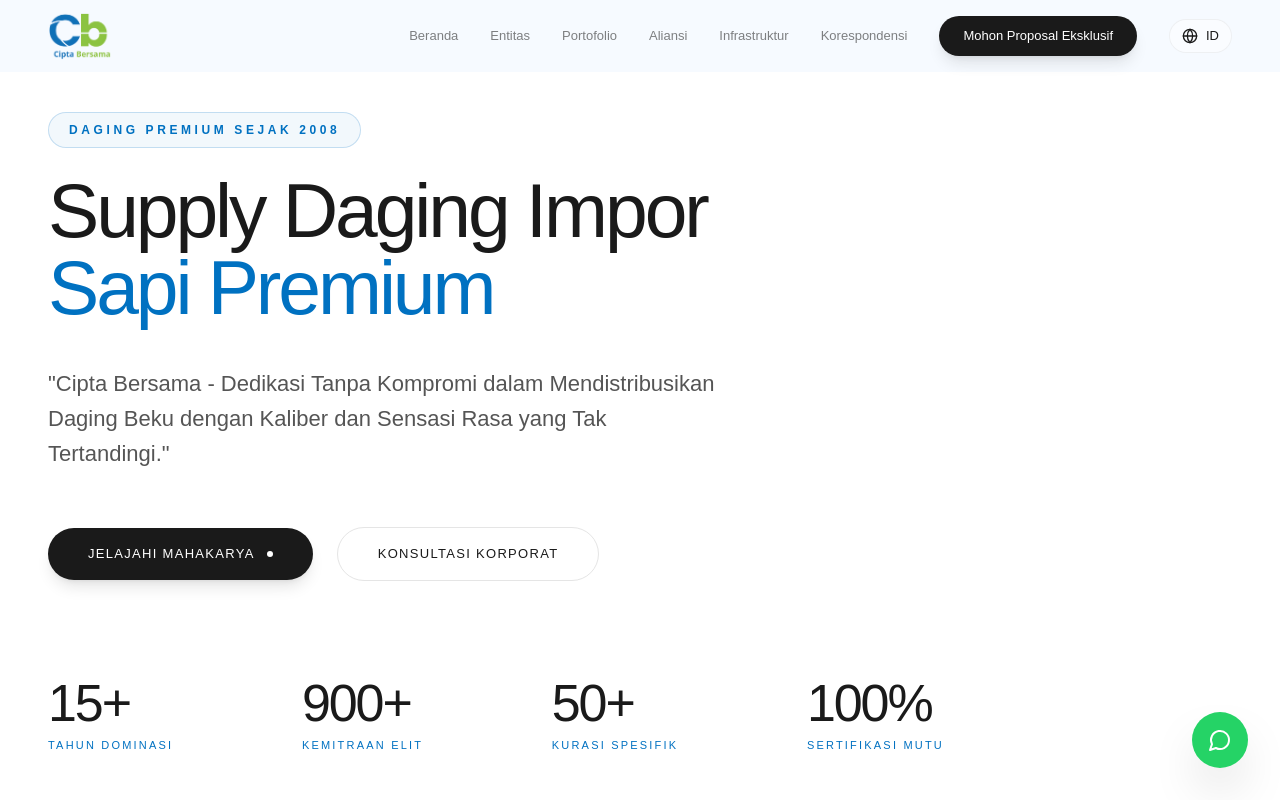
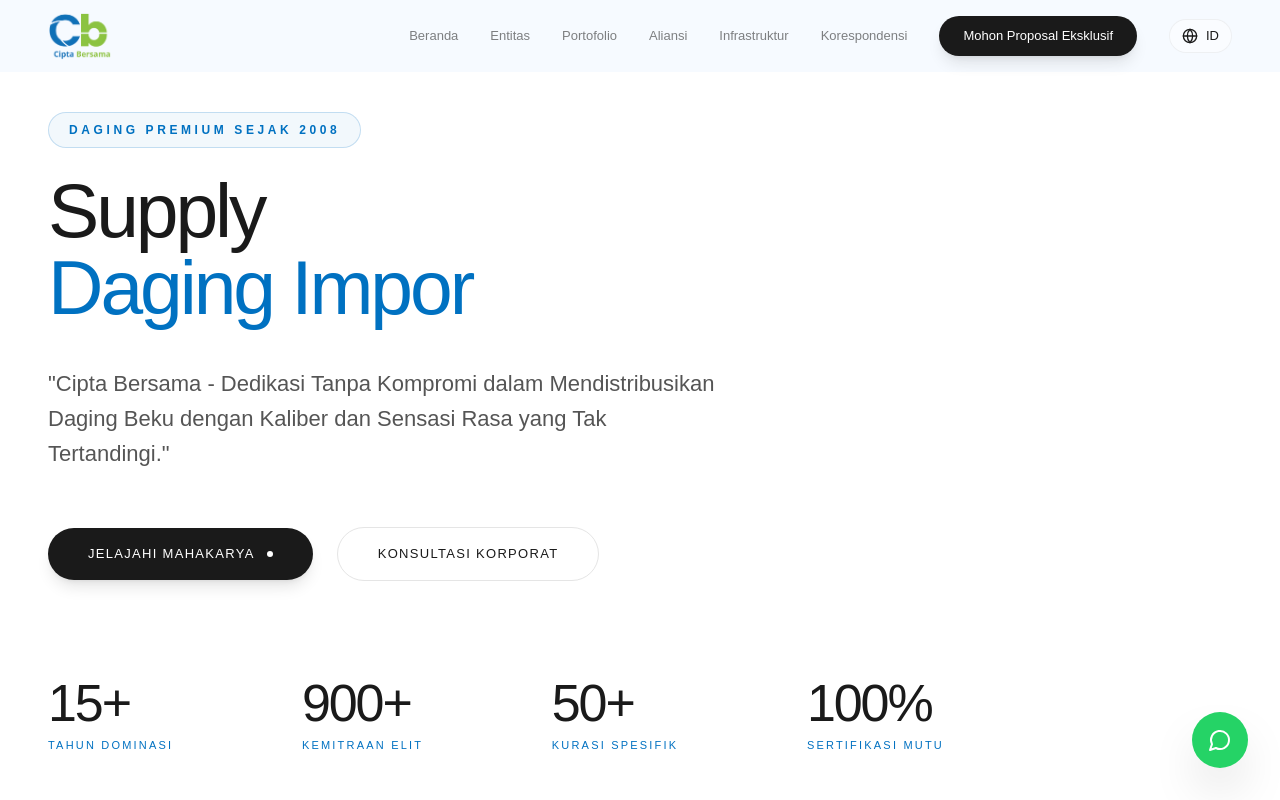
Before and after one commit to BagusSedana/cipta-bersama, a React (Vite) app: page / in a window 1280 px wide. Shown: the top 800 px of the page. Built offline with nearby package versions, Linux system fonts and the light colour scheme.

Commit message:
update: remove Sapi Premium & change lamb section text

```diff
--- a/src/app/components/HeroSection.tsx
+++ b/src/app/components/HeroSection.tsx
@@ -48,22 +48,22 @@
               const title1 = t.hero.title1;
               const title2 = t.hero.title2;
 
-              if (title1 === 'Premium Imported' && title2 === 'Beef Supply') {
+              if (title1 === 'Imported' && title2 === 'Meat Supply') {
                 return (
                   <>
-                    <span className="text-[#1A1A1A] inline-block">Premium Imported</span>
+                    <span className="text-[#1A1A1A] inline-block">Imported</span>
                     <br className="hidden md:block"/>
-                    <span className="font-medium text-[#0071C1] inline-block -mt-1 lg:-mt-2">Beef Supply</span>
+                    <span className="font-medium text-[#0071C1] inline-block -mt-1 lg:-mt-2">Meat Supply</span>
                   </>
                 );
               }
 
-              if (title1 === 'Supply Daging Impor' && title2 === 'Sapi Premium') {
+              if (title1 === 'Supply' && title2 === 'Daging Impor') {
                 return (
                   <>
-                    <span className="text-[#1A1A1A] inline-block">Supply Daging Impor</span>
+                    <span className="text-[#1A1A1A] inline-block">Supply</span>
                     <br className="hidden md:block"/>
-                    <span className="font-medium text-[#0071C1] inline-block -mt-1 lg:-mt-2">Sapi Premium</span>
+                    <span className="font-medium text-[#0071C1] inline-block -mt-1 lg:-mt-2">Daging Impor</span>
                   </>
                 );
               }
--- a/src/i18n/translations.ts
+++ b/src/i18n/translations.ts
@@ -13,8 +13,8 @@
     },
     hero: {
       subtitle: 'Premium Meats Since 2008',
-      title1: 'Premium Imported',
-      title2: 'Beef Supply',
+      title1: 'Imported',
+      title2: 'Meat Supply',
       quote: '"Cipta Bersama - Unwavering Commitment to Dispensing Frozen Meats of Unparalleled Caliber and Sensorial Brilliance."',
       btnExplore: 'EXPLORE MASTERPIECES',
       btnCorporate: 'CORPORATE INQUIRIES',
@@ -25,7 +25,7 @@
     },
     about: {
       subtitle: 'Introduction',
-      title: 'Premium Imported Beef Supply',
+      title: 'Imported Meat Supply',
       p1: 'At Cipta Bersama Company, we are committed to delivering the highest-quality frozen meat products with freshness you can trust. With a focus on sustainable sourcing, modern processing methods, and strict quality control, we strive to provide products that not only satisfy the palate but also ensure safety and reliability.',
       p2: 'Our company was established in 2008 and offers a wide range of high-quality imported beef and lamb products sourced from the United States, New Zealand, Australia, and Brazil. We are committed to providing maximum satisfaction to our customers. In addition, we also serve the needs of restaurants, modern markets, cafes, and hotels.',
       vision: {
@@ -47,7 +47,7 @@
       btnCatalog: 'Request Comprehensive Manifesto',
       cuts: {
         prime: { title: 'Prime Beef Cuts', desc: 'The zenith of marbling and tenderness, destined for extraordinary center-of-plate experiences.' },
-        lamb: { title: 'Exquisite Lamb Selection', desc: 'Delicately sourced lamb exhibiting remarkable succulence and refined flavor profiles.' },
+        lamb: { title: 'Premium Lamb Selection', desc: 'Delicately sourced lamb exhibiting remarkable succulence and refined flavor profiles.' },
         secondary: { title: 'Versatile Secondary Cuts', desc: 'Ingenious cuts engineered for slow-cooking mastery and elevated daily culinary endeavors.' },
         custom: { title: 'Bespoke Specifications', desc: 'Architectural cuts tailored to your establishment’s exacting dimensions and culinary visions.' }
       }
@@ -125,8 +125,8 @@
     },
     hero: {
       subtitle: 'Daging Premium Sejak 2008',
-      title1: 'Supply Daging Impor',
-      title2: 'Sapi Premium',
+      title1: 'Supply',
+      title2: 'Daging Impor',
       quote: '"Cipta Bersama - Dedikasi Tanpa Kompromi dalam Mendistribusikan Daging Beku dengan Kaliber dan Sensasi Rasa yang Tak Tertandingi."',
       btnExplore: 'JELAJAHI MAHAKARYA',
       btnCorporate: 'KONSULTASI KORPORAT',
@@ -137,7 +137,7 @@
     },
     about: {
       subtitle: 'Introduction',
-      title: 'Supply Daging Impor Sapi Premium',
+      title: 'Supply Daging Impor',
       p1: 'Di Cipta Bersama Company, kami berpegang teguh pada komitmen absolut untuk mendistribusikan produk daging beku dengan kualitas supremasi dan kesegaran yang terjamin. Melalui fokus pada pengadaan yang berkelanjutan, metode pemrosesan termutakhir, serta kendali mutu yang ketat, kami mendedikasikan diri untuk menyediakan produk yang tidak hanya memuaskan selera, namun juga menjamin keamanan dan reliabilitas di tingkat tertinggi.',
       p2: 'Korporasi kami didirikan pada tahun 2008, menghadirkan spektrum luas produk sapi dan domba impor berkualitas premium yang bersumber dari Amerika Serikat, Selandia Baru, Australia, dan Brasil. Kami berdedikasi penuh untuk menyajikan kepuasan maksimal bagi klien kami. Selain itu, kami secara menyeluruh melayani kebutuhan restoran, pasar modern, kafe, dan mahligai perhotelan.',
       vision: {
@@ -159,7 +159,7 @@
       btnCatalog: 'Minta Manifesto Komprehensif',
       cuts: {
         prime: { title: 'Potongan Sapi Utama', desc: 'Puncak dari marbling dan kelembutan, ditakdirkan untuk pengalaman hidangan utama yang sensasional.' },
-        lamb: { title: 'Seleksi Domba Eksotis', desc: 'Daging domba pilihan yang menawarkan tingkat "succulence" luar biasa dan profil rasa yang berkelas.' },
+        lamb: { title: 'Seleksi Domba Pilihan', desc: 'Daging domba pilihan yang menawarkan tingkat "succulence" luar biasa dan profil rasa yang berkelas.' },
         secondary: { title: 'Potongan Sekunder Serbaguna', desc: 'Potongan daging multifungsi yang dirancang secara jenius untuk penguasaan teknik masak perlahan (slow-cooking).' },
         custom: { title: 'Spesifikasi Khusus (Bespoke)', desc: 'Potongan arsitektural yang disesuaikan dengan dimensi presisi dari visi kuliner institusi Anda.' }
       }
```
